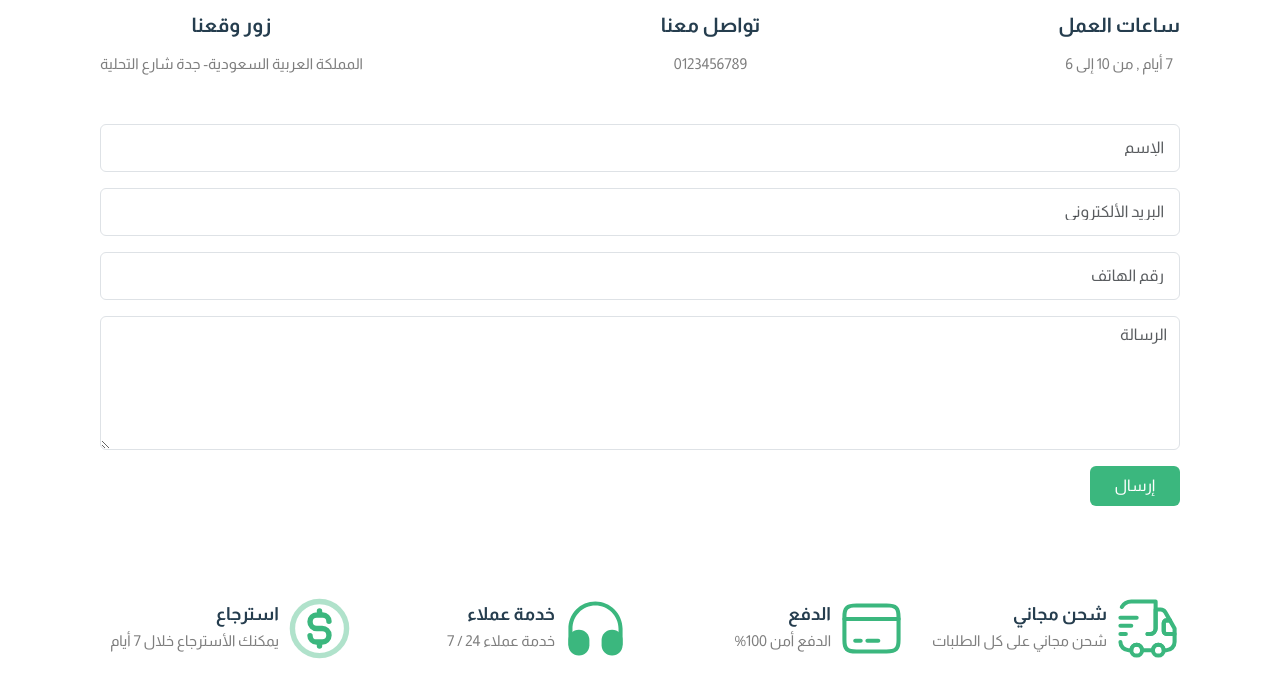
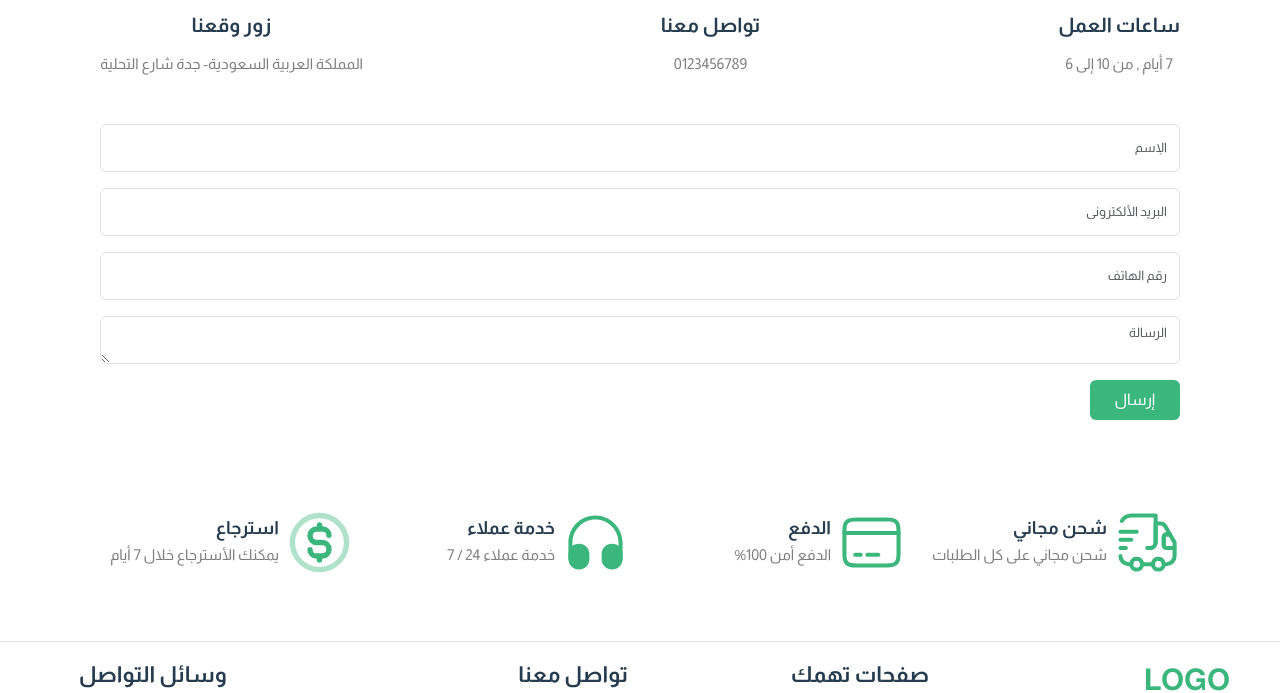
Before and after one commit to ahmedyousry74/kau-store, a website: page contact-us.html in a window 1280 px wide. Shown: the part 832-1525 px from the top of the page. Drawn offline with nearby package versions, Linux system fonts and the light colour scheme.

Commit message:
contact us

```diff
--- a/assets/sass/core/_base.scss
+++ b/assets/sass/core/_base.scss
@@ -325,11 +325,11 @@ input[type="checkbox"]:checked {
 }
 
 .contact_us_page{
-    input{
+    input,textarea{
         height: 48px;
-        padding-inline: 15px;
-        ::placeholder{
-            font-size: 14px !important;
+        font-size: 13px !important;
+        &::placeholder{
+            font-size: 13px !important;
         }
     }
 }
```
Also changed, not shown: assets/sass/main.css, 1 other file.
